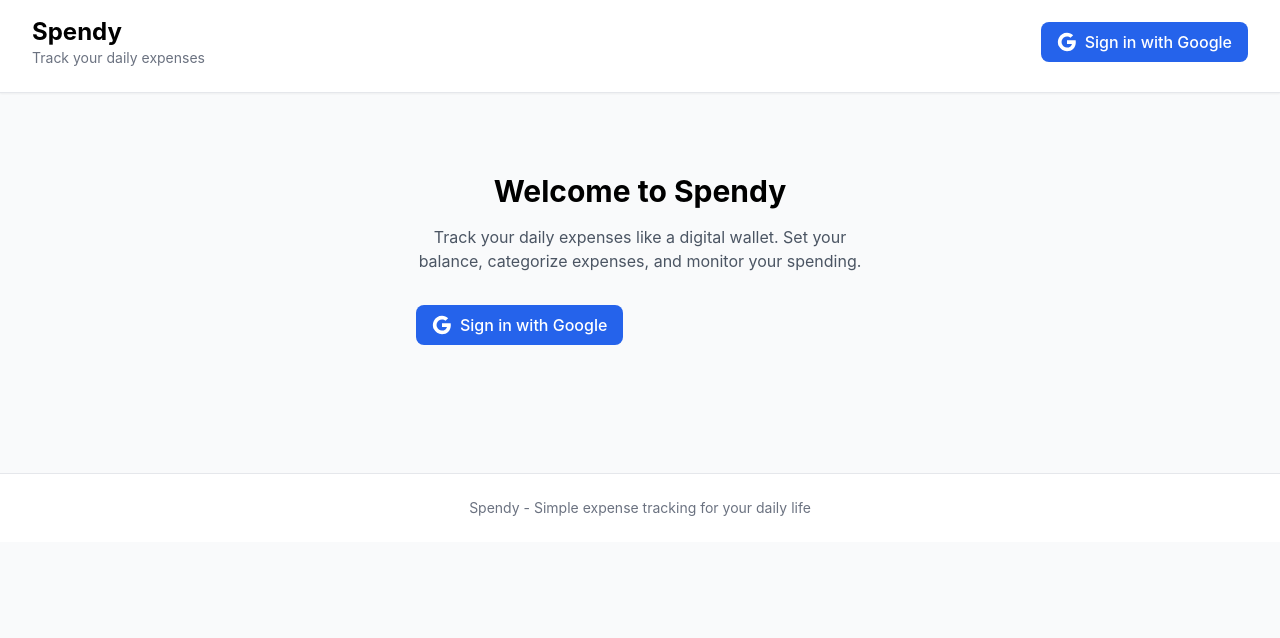
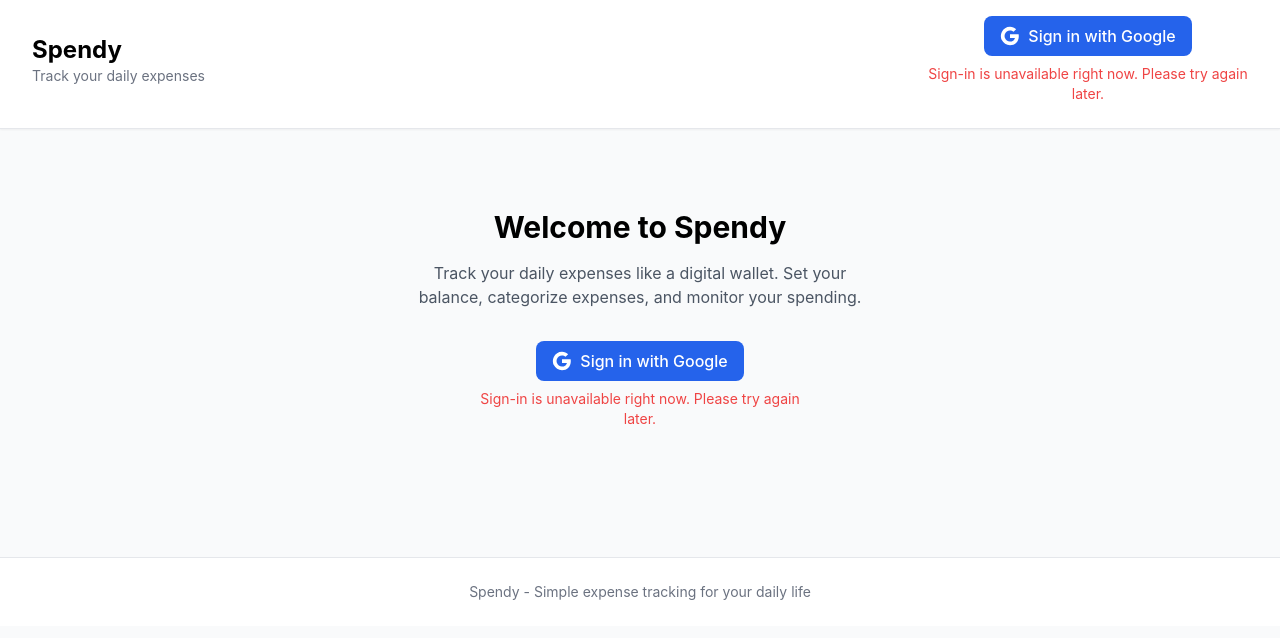
Before and after one commit to XPLoXe/spendy, a Nuxt app: page / in a window 1280 px wide. Shown: the top 638 px of the page. Built offline with nearby package versions, Linux system fonts and the light colour scheme.

Commit message:
🔨 Fix: Google sign-in failing on iOS in-app browser

```diff
--- a/components/AuthButton.vue
+++ b/components/AuthButton.vue
@@ -1,4 +1,5 @@
 <template>
+  <div class="auth-root">
     <div
       v-if="loading"
       class="auth-loading"
@@ -28,6 +29,7 @@
     <button
       v-else
       class="btn-primary auth-signin"
+      :disabled="signingIn"
       @click="signInWithGoogle"
     >
       <svg
@@ -51,15 +53,32 @@
           d="M12 5.38c1.62 0 3.06.56 4.21 1.64l3.15-3.15C17.45 2.09 14.97 1 12 1 7.7 1 3.99 3.47 2.18 7.07l3.66 2.84c.87-2.6 3.3-4.53 6.16-4.53z"
         />
       </svg>
-    <span>Sign in with Google</span>
+      <span>{{ signingIn ? 'Signing in...' : 'Sign in with Google' }}</span>
     </button>
+
+    <p
+      v-if="error"
+      class="auth-error"
+      role="alert"
+    >
+      {{ error }}
+    </p>
+  </div>
 </template>
 
 <script setup lang="ts">
-const { user, loading, signInWithGoogle, logout } = useAuth()
+const { user, loading, signingIn, error, signInWithGoogle, logout } = useAuth()
 </script>
 
 <style scoped>
+.auth-root {
+  @apply flex flex-col items-center gap-2;
+}
+
+.auth-error {
+  @apply text-category-red text-sm text-center max-w-xs;
+}
+
 .auth-loading {
   @apply flex justify-center items-center p-4;
 }
@@ -80,6 +99,10 @@ const { user, loading, signInWithGoogle, logout } = useAuth()
   @apply flex items-center space-x-2;
 }
 
+.auth-signin:disabled {
+  @apply opacity-60 cursor-not-allowed;
+}
+
 .google-icon {
   @apply w-5 h-5;
 }
--- a/composables/useAuth.ts
+++ b/composables/useAuth.ts
@@ -1,58 +1,142 @@
 import {
   signInWithPopup,
+  signInWithRedirect,
+  getRedirectResult,
   GoogleAuthProvider,
   signOut,
   onAuthStateChanged,
   type User
 } from 'firebase/auth'
 
+// The popup never had a chance to open (in-app webviews, blockers). Retrying the
+// same way is pointless, so these fall back to a full-page redirect instead.
+const POPUP_UNAVAILABLE = new Set([
+  'auth/popup-blocked',
+  'auth/operation-not-supported-in-this-environment'
+])
+
+// The person deliberately dismissed the popup, or a second click superseded the
+// first. Neither is a failure worth showing them.
+const SILENT = new Set([
+  'auth/popup-closed-by-user',
+  'auth/cancelled-popup-request'
+])
+
+const MESSAGES: Record<string, string> = {
+  'auth/missing-initial-state':
+    'Your browser blocked the storage the sign-in window needs. Open Spendy directly in Safari or Chrome rather than inside another app, then try again.',
+  'auth/web-storage-unsupported':
+    'Your browser has cookies or site data turned off, which sign-in requires. Enable them and try again.',
+  'auth/network-request-failed':
+    'Could not reach the sign-in service. Check your connection and try again.',
+  'auth/unauthorized-domain':
+    'This address is not authorised for sign-in. Please report this to the Spendy team.',
+  'auth/too-many-requests':
+    'Too many attempts. Please wait a moment and try again.',
+  'auth/popup-blocked':
+    'Your browser blocked the sign-in window. Redirecting you instead.'
+}
+
+const errorCodeOf = (error: unknown): string =>
+  typeof error === 'object' && error !== null && 'code' in error
+    ? String((error as { code: unknown }).code)
+    : ''
+
+const messageFor = (error: unknown): string =>
+  MESSAGES[errorCodeOf(error)] ||
+  'Something went wrong signing you in. Please try again.'
+
 export const useAuth = () => {
   const { $auth } = useNuxtApp()
   const user = ref<User | null>(null)
   const loading = ref(true)
+  const signingIn = ref(false)
+  const error = ref<string | null>(null)
+
+  const requireAuth = () => {
+    if (!$auth) {
+      throw new Error(
+        'Firebase Auth is not initialized. Please check your .env file.'
+      )
+    }
+    return $auth
+  }
 
   const signInWithGoogle = async () => {
-    if (!$auth) {
-      throw new Error('Firebase Auth is not initialized. Please check your .env file.')
-    }
+    error.value = null
+    signingIn.value = true
 
     try {
+      const auth = requireAuth()
       const provider = new GoogleAuthProvider()
-      await signInWithPopup($auth, provider)
-    } catch (error) {
-      console.error('Error signing in with Google:', error)
-      throw error
+
+      try {
+        await signInWithPopup(auth, provider)
+      } catch (popupError) {
+        const code = errorCodeOf(popupError)
+
+        if (SILENT.has(code)) {
+          return
+        }
+
+        if (POPUP_UNAVAILABLE.has(code)) {
+          // Leaves the page, so signingIn stays true until we navigate away.
+          await signInWithRedirect(auth, provider)
+          return
+        }
+
+        throw popupError
+      }
+    } catch (caught) {
+      console.error('Error signing in with Google:', caught)
+      error.value = messageFor(caught)
+    } finally {
+      signingIn.value = false
     }
   }
 
   const logout = async () => {
-    if (!$auth) {
-      throw new Error('Firebase Auth is not initialized. Please check your .env file.')
-    }
+    error.value = null
 
     try {
-      await signOut($auth)
-    } catch (error) {
-      console.error('Error signing out:', error)
-      throw error
+      await signOut(requireAuth())
+    } catch (caught) {
+      console.error('Error signing out:', caught)
+      error.value = 'Could not sign you out. Please try again.'
     }
   }
 
-  onMounted(() => {
-    if ($auth) {
-      onAuthStateChanged($auth, (firebaseUser) => {
-        user.value = firebaseUser
-        loading.value = false
-      })
-    } else {
+  onMounted(async () => {
+    if (!$auth) {
       loading.value = false
-      console.error('Firebase Auth is not initialized. Please check your .env file.')
+      error.value =
+        'Sign-in is unavailable right now. Please try again later.'
+      console.error(
+        'Firebase Auth is not initialized. Please check your .env file.'
+      )
+      return
+    }
+
+    onAuthStateChanged($auth, (firebaseUser) => {
+      user.value = firebaseUser
+      loading.value = false
+    })
+
+    // Surfaces failures from the redirect fallback, which would otherwise be
+    // swallowed and leave the button looking inert.
+    try {
+      await getRedirectResult($auth)
+    } catch (caught) {
+      console.error('Error completing redirect sign-in:', caught)
+      error.value = messageFor(caught)
     }
   })
 
   return {
     user: readonly(user),
     loading: readonly(loading),
+    signingIn: readonly(signingIn),
+    error: readonly(error),
     signInWithGoogle,
     logout
   }
--- a/nuxt.config.ts
+++ b/nuxt.config.ts
@@ -1,9 +1,25 @@
 // https://nuxt.com/docs/api/configuration/nuxt-config
+
+// Firebase serves the Google OAuth handler from <projectId>.firebaseapp.com.
+// Left as-is that origin is third-party to this app, so iOS in-app browsers and
+// Safari with cross-site tracking prevention partition (or block) its
+// sessionStorage. The handler then loses the state it wrote before bouncing to
+// Google and fails with auth/missing-initial-state.
+//
+// The route rule below reverse-proxies the handler under our own domain, so it
+// becomes same-origin with the app. FIREBASE_AUTH_DOMAIN must then be set to
+// this app's domain rather than <projectId>.firebaseapp.com.
+const firebaseProjectId = process.env.FIREBASE_PROJECT_ID || 'spendy-1afd9'
+const authHandlerOrigin = `https://${firebaseProjectId}.firebaseapp.com`
+
 export default defineNuxtConfig({
   nitro: { preset: 'vercel' },
   devtools: { enabled: true },
   modules: ['@nuxtjs/tailwindcss'],
   css: ['~/assets/css/main.css'],
+  routeRules: {
+    '/__/auth/**': { proxy: `${authHandlerOrigin}/__/auth/**` }
+  },
   runtimeConfig: {
     public: {
       firebaseApiKey: process.env.FIREBASE_API_KEY,
```
Also changed, not shown: 1 other file (tests, documents, lock files or other folders). Lines whose indentation alone changed are shown as unchanged.
